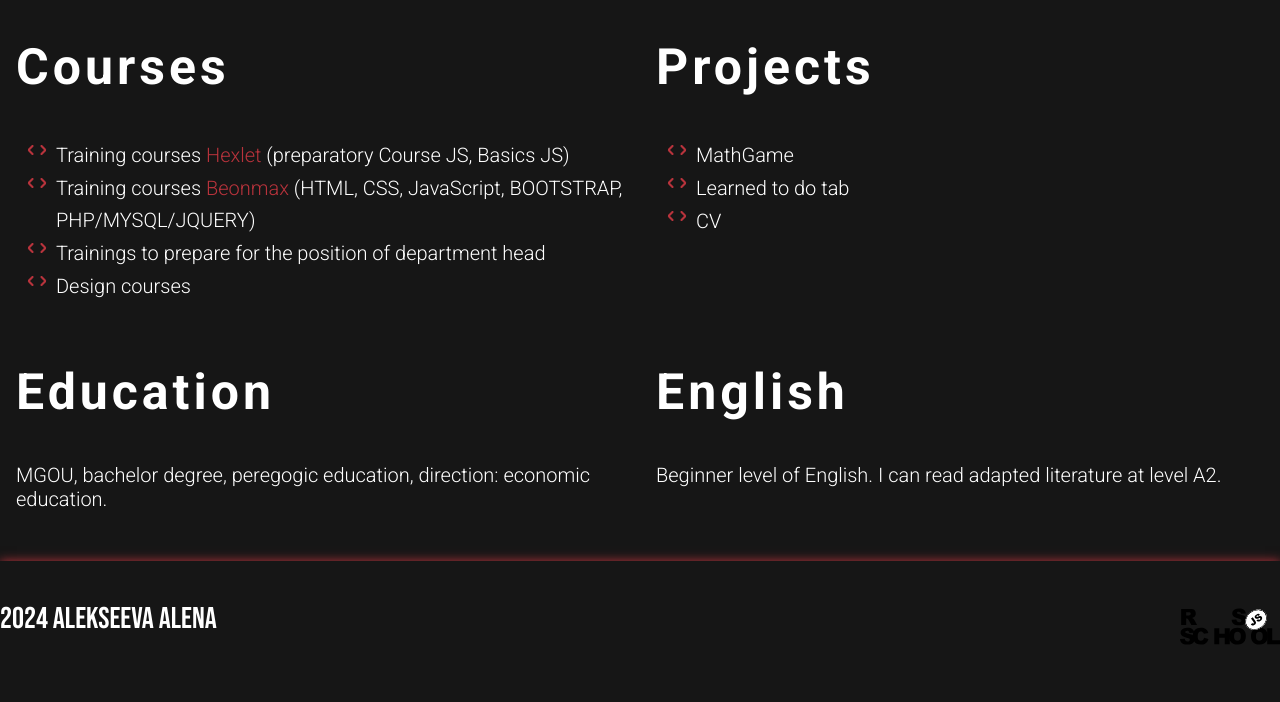
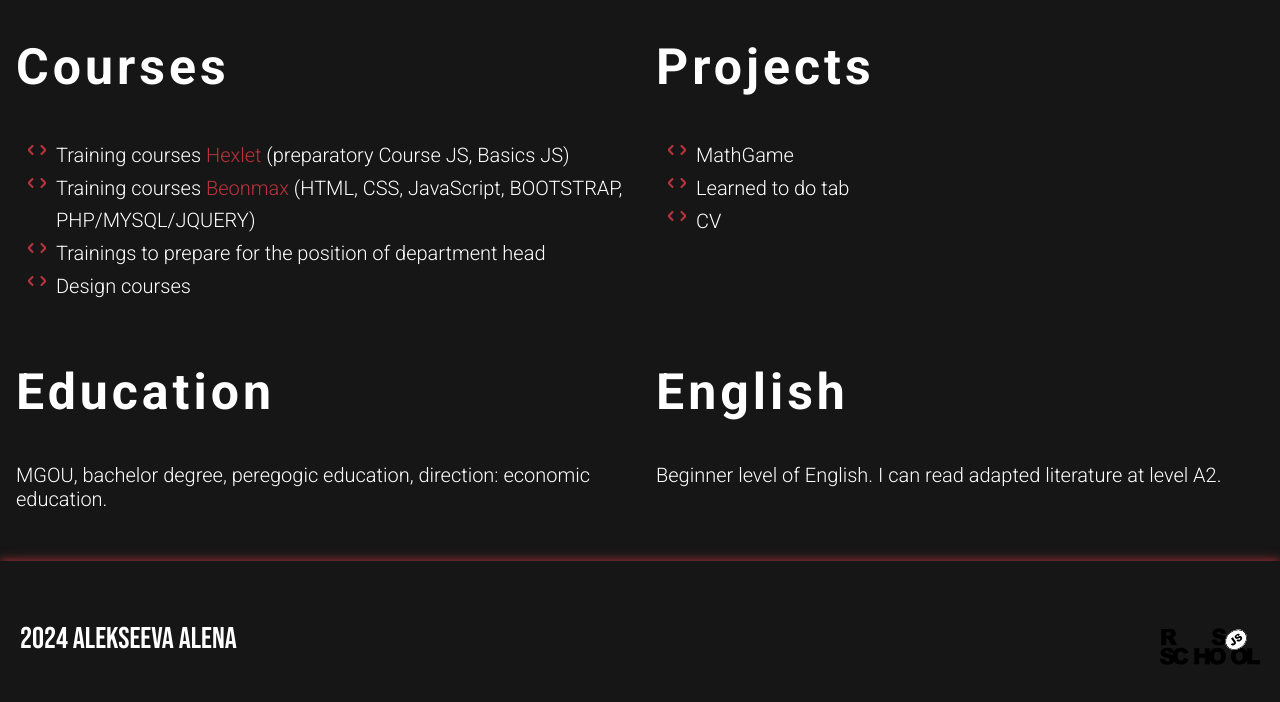
Before and after one commit to Alena1409/rsschool-cv, a plain HTML site: page index.html in a window 1280 px wide. Shown: the part 1278-1980 px from the top of the page. Drawn offline with Linux system fonts and the light colour scheme.

Commit message:
refactor: change layout of footer

```diff
--- a/style.css
+++ b/style.css
@@ -151,7 +151,7 @@ a{
     height: 50px;
 }
 
-footer{
+.footer{
     min-height: 100px;
     box-shadow: 0 0 10px 0 #b8333c;
     margin-top: 50px;
@@ -161,10 +161,12 @@ footer{
     float: left;
     margin: 40px 0;
     font-size: 30px;
+    padding: 20px;
 }
 .logoschool{
     float: right;
-    margin: 40px 0
+    margin: 40px 0;
+    padding: 20px;
 }
   @media (max-width: 1072px) {
     .myFoto{
```
